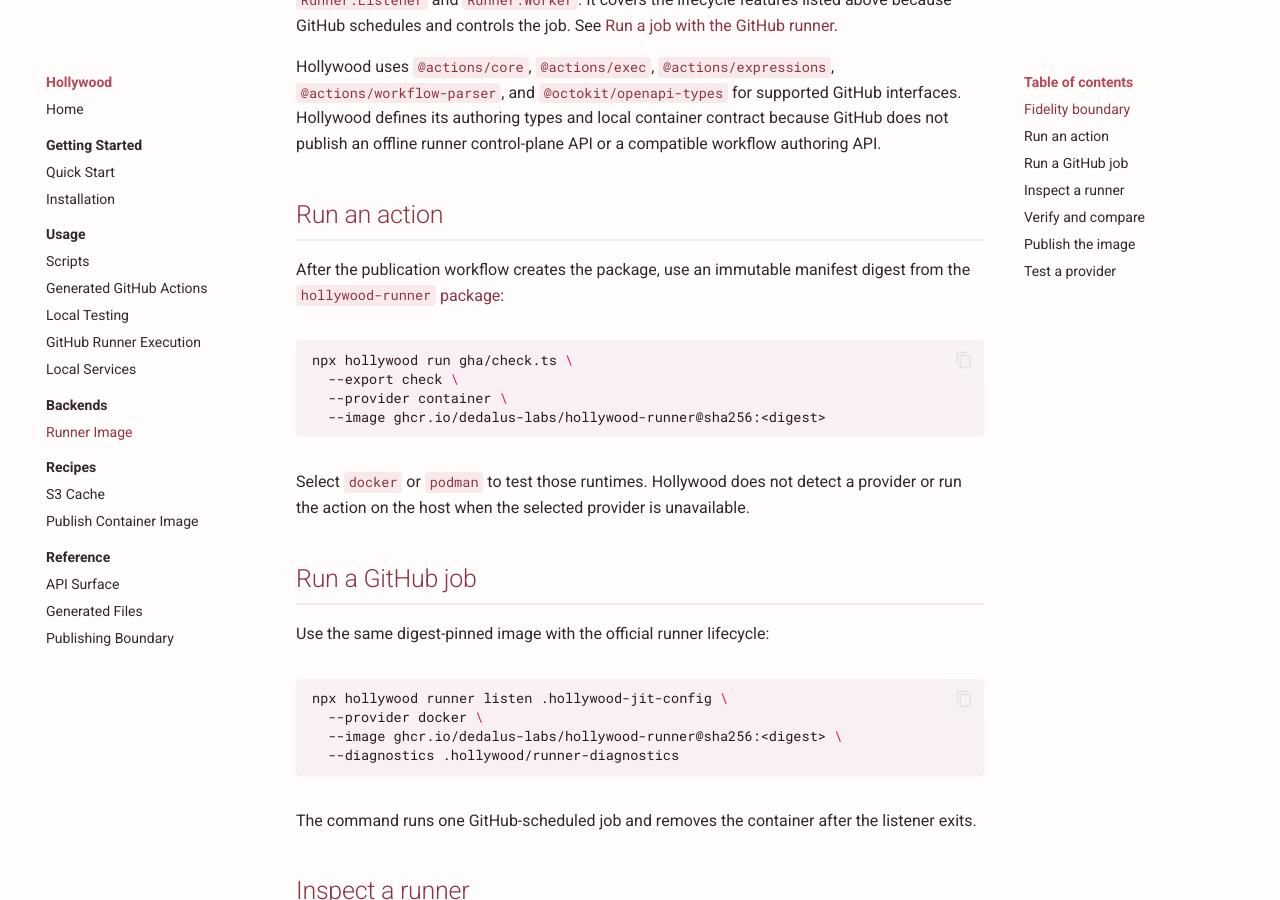
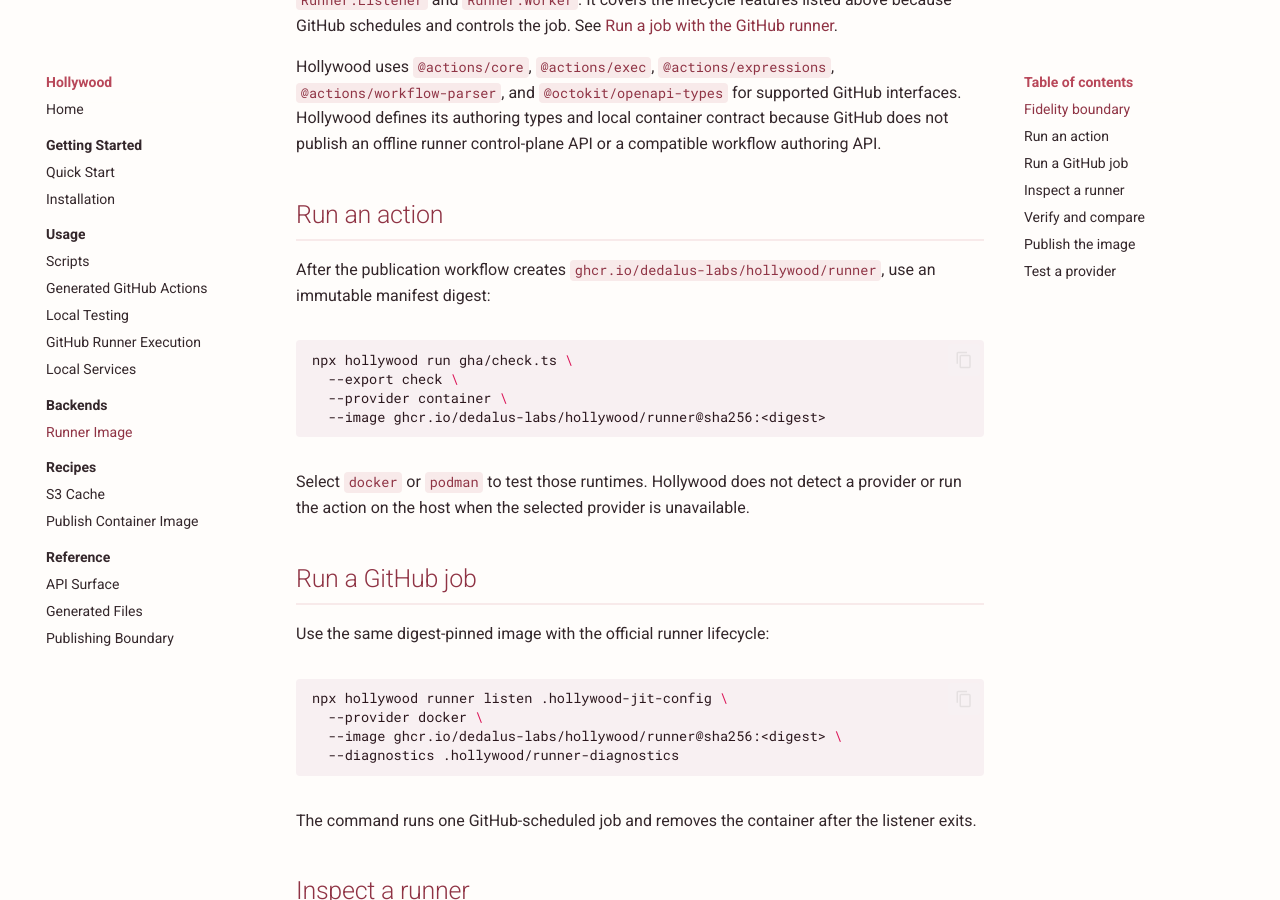
Before and after one commit to dedalus-labs/hollywood, an MkDocs documentation site: the page built from docs/backends/runner-image.md, in a window 1280 px wide and 900 px high, scrolled down 1353 px. Built offline with MkDocs 1.6.1 and Material for MkDocs 9.7.7, drawn with Linux system fonts in a browser that asks for light colours; comment, search, counter and statistics services are not loaded.

Commit message:
fix(release): scope runner image to repository

````diff
--- a/docs/backends/runner-image.md
+++ b/docs/backends/runner-image.md
@@ -65,15 +65,14 @@ compatible workflow authoring API.
 
 ## Run an action
 
-After the publication workflow creates the package, use an immutable manifest
-digest from the
-[`hollywood-runner` package](https://github.com/dedalus-labs/hollywood/pkgs/container/hollywood-runner):
+After the publication workflow creates `ghcr.io/dedalus-labs/hollywood/runner`,
+use an immutable manifest digest:
 
 ```bash
 npx hollywood run gha/check.ts \
   --export check \
   --provider container \
-  --image ghcr.io/dedalus-labs/hollywood-runner@sha256:<digest>
+  --image ghcr.io/dedalus-labs/hollywood/runner@sha256:<digest>
 ```
 
 Select `docker` or `podman` to test those runtimes. Hollywood does not detect a
@@ -87,7 +86,7 @@ Use the same digest-pinned image with the official runner lifecycle:
 ```bash
 npx hollywood runner listen .hollywood-jit-config \
   --provider docker \
-  --image ghcr.io/dedalus-labs/hollywood-runner@sha256:<digest> \
+  --image ghcr.io/dedalus-labs/hollywood/runner@sha256:<digest> \
   --diagnostics .hollywood/runner-diagnostics
 ```
 
````
Also changed, not shown: docs/reference/publishing.md (+1 -1 lines), docs/usage/github-runner.md (+1 -1 lines), 5 other files.
